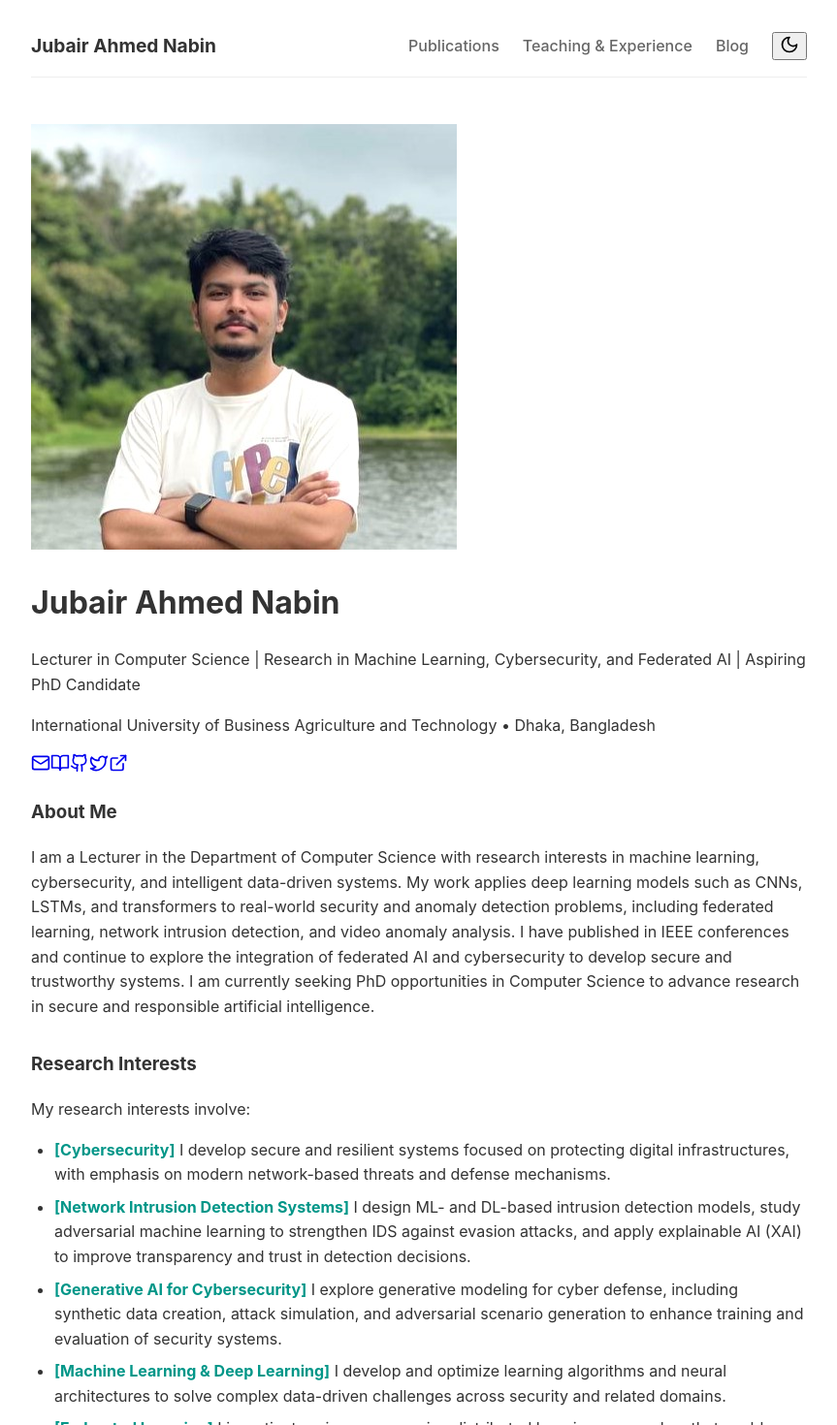
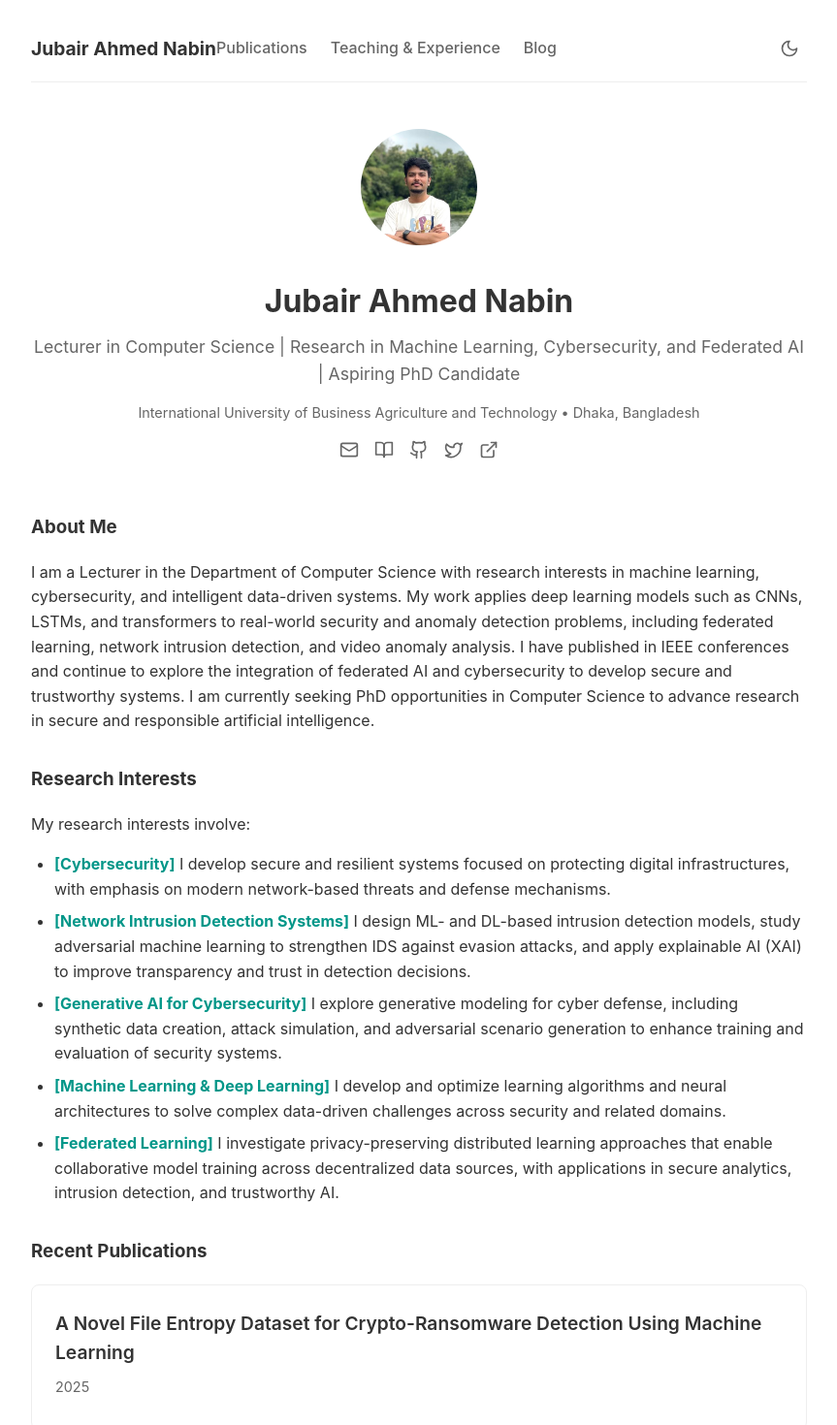
Before and after one commit to nabin47/nabin47.github.io, a React (Vite) app: page / in a window 1280 px wide. Shown: the top 1470 px of the page at 97% size, without its empty margins (208-1071 px from the left). Built offline with nearby package versions, Linux system fonts and the light colour scheme.

Commit message:
Revert navbar redesign

```diff
--- a/src/components/Layout.jsx
+++ b/src/components/Layout.jsx
@@ -14,34 +14,27 @@ export default function Layout() {
         <div className="container">
             <header>
                 <nav>
-                    <Link to="/" className="nav-brand" onClick={closeMenu}>
-                        {profileData.name}
-                    </Link>
-
-                    <div className="desktop-nav">
-                        <ul className="nav-links">
-                            <li><NavLink to="/publications" className={({ isActive }) => isActive ? 'active' : ''}>Publications</NavLink></li>
-                            <li><NavLink to="/experience" className={({ isActive }) => isActive ? 'active' : ''}>Teaching & Experience</NavLink></li>
-                            <li><NavLink to="/blog" className={({ isActive }) => isActive ? 'active' : ''}>Blog</NavLink></li>
-                        </ul>
-                        <ThemeToggle />
+                    <div className="nav-header">
+                        <div className="mobile-menu-btn">
+                            <button onClick={toggleMenu} aria-label="Toggle Menu" className="btn-icon">
+                                {isMenuOpen ? <X size={24} /> : <Menu size={24} />}
+                            </button>
+                        </div>
+                        <Link to="/" className="nav-brand" onClick={closeMenu}>
+                            {profileData.name}
+                        </Link>
+                        <div className="theme-toggle-wrapper">
+                            <ThemeToggle />
+                        </div>
                     </div>
 
-                    <div className="mobile-nav-controls">
-                        <ThemeToggle />
-                        <button onClick={toggleMenu} aria-label="Toggle Menu" className="btn-icon mobile-menu-btn">
-                            {isMenuOpen ? <X size={24} /> : <Menu size={24} />}
-                        </button>
-                    </div>
-                </nav>
+                    <ul className={`nav-links ${isMenuOpen ? 'open' : ''}`}>
 
-                <div className={`mobile-menu ${isMenuOpen ? 'open' : ''}`}>
-                    <ul className="mobile-nav-links">
                         <li><NavLink to="/publications" onClick={closeMenu} className={({ isActive }) => isActive ? 'active' : ''}>Publications</NavLink></li>
                         <li><NavLink to="/experience" onClick={closeMenu} className={({ isActive }) => isActive ? 'active' : ''}>Teaching & Experience</NavLink></li>
                         <li><NavLink to="/blog" onClick={closeMenu} className={({ isActive }) => isActive ? 'active' : ''}>Blog</NavLink></li>
                     </ul>
-                </div>
+                </nav>
             </header>
 
             <main>
--- a/src/index.css
+++ b/src/index.css
@@ -52,12 +52,30 @@ header {
   padding-bottom: 1rem;
 }
 
-/* Navbar Styles */
 nav {
   display: flex;
   justify-content: space-between;
   align-items: center;
-  position: relative;
+}
+
+nav ul {
+  list-style: none;
+  padding: 0;
+  margin: 0;
+  display: flex;
+  gap: 1.5rem;
+}
+
+nav a {
+  text-decoration: none;
+  color: var(--text-secondary);
+  font-weight: 500;
+  transition: color 0.2s;
+}
+
+nav a:hover,
+nav a.active {
+  color: var(--link-color);
 }
 
 .nav-brand {
@@ -73,95 +91,317 @@ nav {
   text-decoration: none;
 }
 
-.desktop-nav {
-  display: flex;
-  align-items: center;
-  gap: 1.5rem;
+h1,
+h2,
+h3 {
+  color: var(--text-color);
+  margin-top: 2rem;
 }
 
-.nav-links {
-  list-style: none;
-  padding: 0;
-  margin: 0;
-  display: flex;
-  gap: 1.5rem;
+a {
+  color: var(--link-color);
+  text-decoration: none;
 }
 
-.nav-links a {
-  text-decoration: none;
+a:hover {
+  text-decoration: underline;
+}
+
+.profile-header {
+  text-align: center;
+  margin-bottom: 3rem;
+}
+
+.profile-image {
+  width: 120px;
+  height: 120px;
+  border-radius: 50%;
+  object-fit: cover;
+  margin-bottom: 1rem;
+}
+
+.profile-name {
+  margin: 0.5rem 0;
+  font-size: 2rem;
+}
+
+.profile-title {
   color: var(--text-secondary);
-  font-weight: 500;
+  margin: 0;
+  font-size: 1.1rem;
+}
+
+.social-links {
+  display: flex;
+  justify-content: center;
+  gap: 1rem;
+  margin-top: 1rem;
+}
+
+.social-links a {
+  color: var(--text-secondary);
   transition: color 0.2s;
 }
 
-.nav-links a:hover,
-.nav-links a.active {
+.social-links a:hover {
   color: var(--link-color);
 }
 
-.mobile-nav-controls {
-  display: none;
-  align-items: center;
-  gap: 1rem;
+.card {
+  border: 1px solid var(--border-color);
+  border-radius: 8px;
+  padding: 1.5rem;
+  margin-bottom: 1.5rem;
+  background-color: var(--card-bg);
+  transition: transform 0.2s, box-shadow 0.2s, background-color 0.3s;
 }
 
-.mobile-menu {
-  display: none;
-  position: absolute;
-  top: 100%;
-  left: 0;
-  right: 0;
-  background-color: var(--bg-color);
-  border-bottom: 1px solid var(--border-color);
-  padding: 1rem 0;
-  z-index: 1000;
-  box-shadow: 0 4px 6px -1px rgba(0, 0, 0, 0.1);
-}
-
-.mobile-menu.open {
-  display: block;
-  animation: slideDown 0.3s ease-out forwards;
-}
-
-.mobile-nav-links {
-  list-style: none;
-  padding: 0;
-  margin: 0;
-}
-
-.mobile-nav-links li {
-  border-bottom: 1px solid var(--border-color);
-}
-
-.mobile-nav-links li:last-child {
-  border-bottom: none;
-}
-
-.mobile-nav-links a {
-  display: block;
-  padding: 0.75rem 1rem;
-  text-decoration: none;
-  color: var(--text-secondary);
-  font-weight: 500;
-}
-
-.mobile-nav-links a:hover,
-.mobile-nav-links a.active {
-  color: var(--link-color);
+.card:hover {
+  transform: translateY(-2px);
+  box-shadow: 0 4px 12px rgba(0, 0, 0, 0.05);
   background-color: var(--card-hover-bg);
 }
 
-@media (max-width: 600px) {
-  .desktop-nav {
-    display: none;
+.card-title {
+  font-size: 1.2rem;
+  font-weight: 600;
+  margin-bottom: 0.5rem;
+}
+
+.card-title a {
+  color: var(--text-color);
+}
+
+.card-title a:hover {
+  color: var(--link-color);
+}
+
+.card-meta {
+  font-size: 0.9rem;
+  color: var(--text-secondary);
+  margin-bottom: 0.5rem;
+}
+
+.card-desc {
+  color: var(--text-color);
+}
+
+.btn {
+  display: inline-block;
+  padding: 0.5rem 1rem;
+  background-color: var(--bg-color);
+  border: 1px solid var(--border-color);
+  border-radius: 4px;
+  color: var(--text-color);
+  cursor: pointer;
+  transition: all 0.2s;
+}
+
+.btn:hover {
+  border-color: var(--text-secondary);
+  background-color: var(--card-hover-bg);
+  text-decoration: none;
+}
+
+.btn-icon {
+  background: none;
+  border: none;
+  cursor: pointer;
+  color: var(--text-secondary);
+  padding: 0.5rem;
+  border-radius: 50%;
+  transition: background-color 0.2s, color 0.2s;
+  display: flex;
+  align-items: center;
+  justify-content: center;
+}
+
+.btn-icon:hover {
+  background-color: var(--card-hover-bg);
+  color: var(--text-color);
+}
+
+/* Markdown Content Styles */
+.markdown-content {
+  line-height: 1.7;
+}
+
+.markdown-content img {
+  max-width: 100%;
+  height: auto;
+  border-radius: 4px;
+  margin: 1rem 0;
+}
+
+.markdown-content h1,
+.markdown-content h2,
+.markdown-content h3 {
+  margin-top: 1.5rem;
+  margin-bottom: 1rem;
+}
+
+.markdown-content ul,
+.markdown-content ol {
+  padding-left: 1.5rem;
+  margin-bottom: 1rem;
+}
+
+.markdown-content li {
+  margin-bottom: 0.5rem;
+}
+
+.markdown-content blockquote {
+  border-left: 4px solid var(--border-color);
+  margin: 0;
+  padding-left: 1rem;
+  color: var(--text-secondary);
+}
+
+.markdown-content code {
+  background-color: var(--code-bg);
+  padding: 0.2rem 0.4rem;
+  border-radius: 3px;
+  font-family: monospace;
+  font-size: 0.9em;
+}
+
+.markdown-content pre {
+  background-color: var(--code-bg);
+  padding: 1rem;
+  border-radius: 5px;
+  overflow-x: auto;
+}
+
+.markdown-content pre code {
+  background-color: transparent;
+  padding: 0;
+}
+
+/* Table Styles */
+.markdown-content table {
+  width: 100%;
+  border-collapse: collapse;
+  margin-bottom: 1.5rem;
+  display: block;
+  overflow-x: auto;
+}
+
+.markdown-content th,
+.markdown-content td {
+  padding: 0.75rem;
+  border: 1px solid var(--table-border);
+  text-align: left;
+}
+
+.markdown-content th {
+  background-color: var(--card-hover-bg);
+  font-weight: 600;
+}
+
+.markdown-content tr:nth-child(even) {
+  background-color: var(--table-stripe);
+}
+
+/* Animations */
+@keyframes fadeIn {
+  from {
+    opacity: 0;
+    transform: translateY(10px);
   }
 
-  .mobile-nav-controls {
+  to {
+    opacity: 1;
+    transform: translateY(0);
+  }
+}
+
+.animate-fade-in {
+  animation: fadeIn 0.5s ease-out forwards;
+}
+
+@media (max-width: 600px) {
+  .container {
+    padding: 1rem;
+  }
+
+  nav {
+    flex-direction: column;
+    align-items: stretch;
+  }
+
+  .nav-header {
     display: flex;
+    justify-content: space-between;
+    align-items: center;
+    width: 100%;
+    margin-bottom: 1rem;
+  }
+
+  .mobile-menu-btn {
+    display: block;
+  }
+
+  .nav-links {
+    display: none;
+    flex-direction: column;
+    width: 100%;
+    gap: 0;
+    border-top: 1px solid var(--border-color);
+  }
+
+  .nav-links.open {
+    display: flex;
+    animation: slideDown 0.3s ease-out forwards;
+  }
+
+  .nav-links li {
+    width: 100%;
+    border-bottom: 1px solid var(--border-color);
+  }
+
+  .nav-links a {
+    display: block;
+    padding: 1rem 0;
+    width: 100%;
+  }
+
+  .theme-toggle-wrapper {
+    margin-left: 0;
+  }
+
+  .profile-header {
+    margin-bottom: 2rem;
+  }
+
+  .profile-name {
+    font-size: 1.5rem;
   }
 
   .nav-brand {
     font-size: 1rem;
+  }
+}
+
+@media (min-width: 601px) {
+  .mobile-menu-btn {
+    display: none;
+  }
+
+  .nav-header {
+    display: contents;
+    /* Allows children to participate in flex container of nav */
+  }
+
+  .theme-toggle-wrapper {
+    margin-left: auto;
+    order: 2;
+    /* Ensure it stays on the right */
+  }
+
+  .nav-links {
+    display: flex !important;
+    /* Override inline style if any */
+    gap: 1.5rem;
   }
 }
 
```
